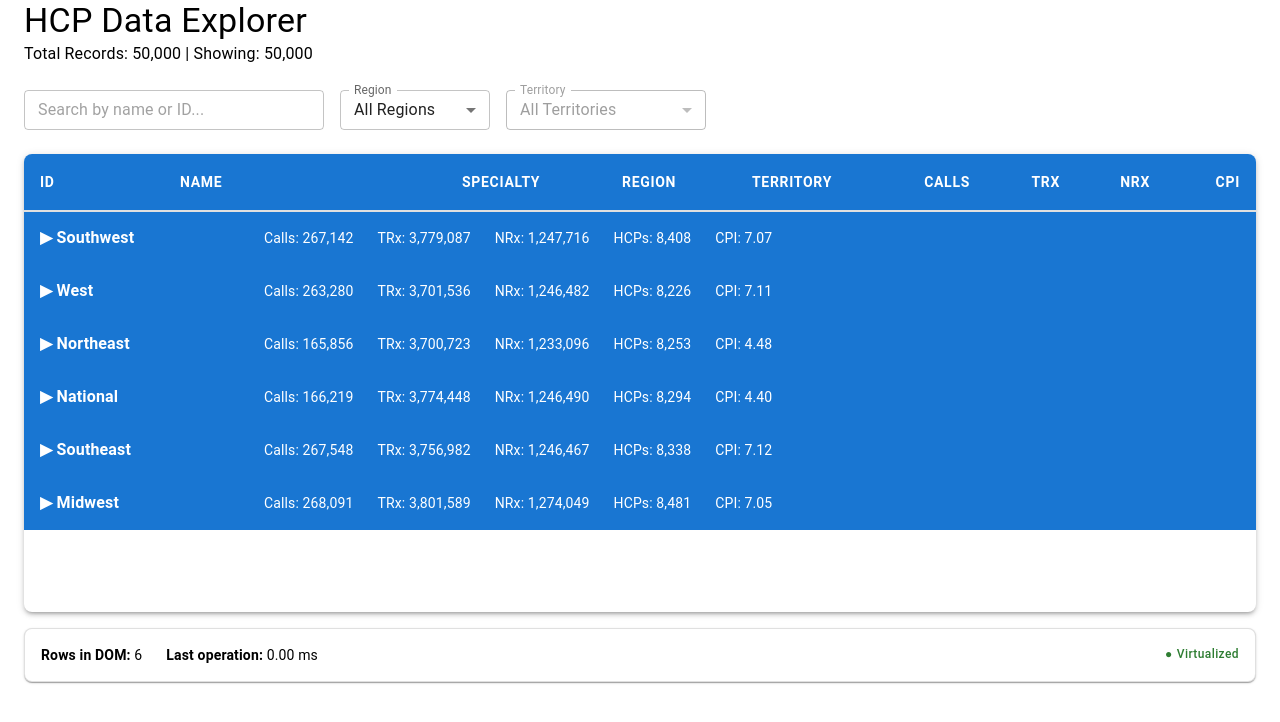
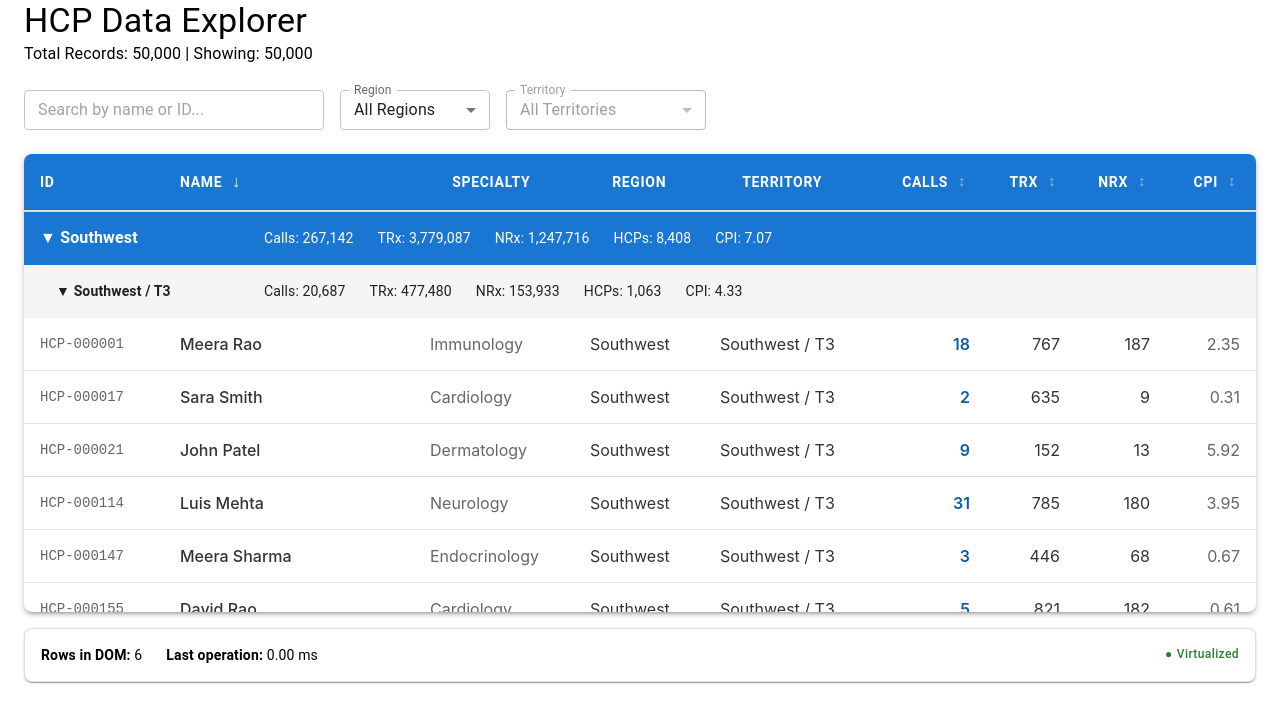
Before and after one commit to chinmay2099/hcp-data-explorer, a React (Vite) app: page / in a window 1280 px wide. Shown: the top 722 px of the page. Built offline with nearby package versions, Linux system fonts and the light colour scheme.

Commit message:
Add Sorting for HCP Data Explorer (#5)
Co-authored-by: chinmaybonde20 <chinmay.b@bayrocklabs.com>

```diff
--- a/src/App.tsx
+++ b/src/App.tsx
@@ -2,6 +2,7 @@ import { Container, Typography, Box, CircularProgress } from "@mui/material";
 import { HcpTable } from "./components/HcpTable";
 import { useHcpData } from "./hooks/useHcpData";
 import { useFiltering } from "./hooks/useFiltering";
+import { useSorting } from "./hooks/useSorting";
 import { SearchBar } from "./components/SearchBar";
 import { RegionFilter } from "./components/RegionFilter";
 import { TerritoryFilter } from "./components/TerritoryFilter";
@@ -19,6 +20,8 @@ function App() {
     availableTerritories,
     filteredData,
   } = useFiltering(data);
+
+  const { sortState, sortedData, toggleSort } = useSorting(filteredData);
 
   if (loading) {
     return (
@@ -44,7 +47,7 @@ function App() {
         <Typography variant="h4">HCP Data Explorer</Typography>
         <Typography variant="body1">
           Total Records: {data.length.toLocaleString()} | Showing:{" "}
-          {filteredData.length.toLocaleString()}
+          {sortedData.length.toLocaleString()}
         </Typography>
       </Box>
       <Box sx={{ mb: 3, display: "flex", gap: 2, alignItems: "center" }}>
@@ -62,12 +65,10 @@ function App() {
         />
       </Box>
       <HcpTable
-        data={filteredData}
-        autoExpand={
-          searchTerm.length > 0 ||
-          selectedRegion !== "all" ||
-          selectedTerritory !== "all"
-        }
+        data={sortedData}
+        autoExpand={true}
+        sortState={sortState}
+        onSortToggle={toggleSort}
       />
     </Container>
   );
--- a/src/components/HcpTable.tsx
+++ b/src/components/HcpTable.tsx
@@ -6,6 +6,7 @@ import {
   Paper,
   Box,
   Typography,
+  Tooltip,
 } from "@mui/material";
 import { type HcpRow } from "../types/hcp";
 import { useVirtualizer } from "@tanstack/react-virtual";
@@ -13,13 +14,21 @@ import { useRef, useState, useEffect } from "react";
 import { useGrouping } from "../hooks/useGrouping";
 import { GroupRow } from "./GroupRow";
 import { HcpRowComponent } from "./HcpRow";
+import { type SortState, type SortColumn } from "../hooks/sorting.utils";
 
 interface HcpTableProps {
   data: HcpRow[];
   autoExpand?: boolean;
+  sortState: SortState;
+  onSortToggle: (column: SortColumn) => void;
 }
 
-export function HcpTable({ data, autoExpand = false }: HcpTableProps) {
+export function HcpTable({
+  data,
+  autoExpand = false,
+  sortState,
+  onSortToggle,
+}: HcpTableProps) {
   const [domRowCount, setDomRowCount] = useState(0);
   const [lastOperationTime, setLastOperationTime] = useState<number>(0);
 
@@ -39,13 +48,88 @@ export function HcpTable({ data, autoExpand = false }: HcpTableProps) {
 
   useEffect(() => {
     const startTime = performance.now();
+
     const virtualRows = virtualizer.getVirtualItems();
     setDomRowCount(virtualRows.length);
+
     const endTime = performance.now();
     setLastOperationTime(endTime - startTime);
   }, [virtualizer]);
 
   const virtualItems = virtualizer.getVirtualItems();
+
+  const getSortIndicator = (column: SortColumn) => {
+    if (sortState.column !== column) {
+      return (
+        <Typography
+          component="span"
+          sx={{
+            fontSize: "0.9rem",
+            opacity: 0.55,
+            lineHeight: 1,
+          }}
+        >
+          ↕
+        </Typography>
+      );
+    }
+
+    return (
+      <Typography
+        component="span"
+        sx={{
+          fontSize: "1rem",
+          fontWeight: 700,
+          lineHeight: 1,
+        }}
+      >
+        {sortState.direction === "asc" ? "↑" : "↓"}
+      </Typography>
+    );
+  };
+
+  const handleSortClick = (column: SortColumn) => {
+    onSortToggle(column);
+  };
+
+  const sortableHeaderSx = {
+    textAlign: "left",
+    cursor: "pointer",
+    userSelect: "none",
+    transition: "background-color 0.15s ease",
+    "&:hover": {
+      backgroundColor: "rgba(255, 255, 255, 0.12)",
+    },
+  };
+
+  const sortableNumericHeaderSx = {
+    ...sortableHeaderSx,
+    textAlign: "right",
+  };
+
+  const sortHeaderContent = (label: string, column: SortColumn) => (
+    <Box
+      sx={{
+        display: "inline-flex",
+        alignItems: "center",
+        justifyContent: "center",
+        gap: 0.75,
+      }}
+    >
+      <span>{label}</span>
+      <Box
+        component="span"
+        sx={{
+          display: "inline-flex",
+          alignItems: "center",
+          justifyContent: "center",
+          minWidth: "16px",
+        }}
+      >
+        {getSortIndicator(column)}
+      </Box>
+    </Box>
+  );
 
   return (
     <Box>
@@ -59,7 +143,6 @@ export function HcpTable({ data, autoExpand = false }: HcpTableProps) {
       >
         <TableContainer
           sx={{
-            maxHeight: "70vh",
             borderBottom: "1px solid",
             borderColor: "divider",
           }}
@@ -75,6 +158,8 @@ export function HcpTable({ data, autoExpand = false }: HcpTableProps) {
                 fontSize: "0.875rem",
                 textTransform: "uppercase",
                 letterSpacing: "0.05em",
+                userSelect: "none",
+                whiteSpace: "nowrap",
               },
             }}
           >
@@ -82,31 +167,82 @@ export function HcpTable({ data, autoExpand = false }: HcpTableProps) {
               <TableCell sx={{ width: "140px", textAlign: "left" }}>
                 ID
               </TableCell>
-              <TableCell sx={{ flex: 1, textAlign: "left" }}>Name</TableCell>
+
+              <Tooltip title="Click to sort by Name" arrow>
+                <TableCell
+                  sx={{
+                    ...sortableHeaderSx,
+                    width: "auto",
+                  }}
+                  onClick={() => handleSortClick("name")}
+                >
+                  {sortHeaderContent("Name", "name")}
+                </TableCell>
+              </Tooltip>
+
               <TableCell sx={{ width: "160px", textAlign: "left" }}>
                 Specialty
               </TableCell>
+
               <TableCell sx={{ width: "130px", textAlign: "left" }}>
                 Region
               </TableCell>
+
               <TableCell sx={{ width: "160px", textAlign: "left" }}>
                 Territory
               </TableCell>
-              <TableCell sx={{ width: "90px", textAlign: "right" }}>
-                Calls
-              </TableCell>
-              <TableCell sx={{ width: "90px", textAlign: "right" }}>
-                TRx
-              </TableCell>
-              <TableCell sx={{ width: "90px", textAlign: "right" }}>
-                NRx
-              </TableCell>
-              <TableCell sx={{ width: "90px", textAlign: "right" }}>
-                CPI
-              </TableCell>
+
+              <Tooltip title="Click to sort by Calls" arrow>
+                <TableCell
+                  sx={{
+                    ...sortableNumericHeaderSx,
+                    width: "90px",
+                  }}
+                  onClick={() => handleSortClick("calls")}
+                >
+                  {sortHeaderContent("Calls", "calls")}
+                </TableCell>
+              </Tooltip>
+
+              <Tooltip title="Click to sort by TRx" arrow>
+                <TableCell
+                  sx={{
+                    ...sortableNumericHeaderSx,
+                    width: "90px",
+                  }}
+                  onClick={() => handleSortClick("trx")}
+                >
+                  {sortHeaderContent("TRx", "trx")}
+                </TableCell>
+              </Tooltip>
+
+              <Tooltip title="Click to sort by NRx" arrow>
+                <TableCell
+                  sx={{
+                    ...sortableNumericHeaderSx,
+                    width: "90px",
+                  }}
+                  onClick={() => handleSortClick("nrx")}
+                >
+                  {sortHeaderContent("NRx", "nrx")}
+                </TableCell>
+              </Tooltip>
+
+              <Tooltip title="Click to sort by CPI" arrow>
+                <TableCell
+                  sx={{
+                    ...sortableNumericHeaderSx,
+                    width: "90px",
+                  }}
+                  onClick={() => handleSortClick("cpi")}
+                >
+                  {sortHeaderContent("CPI", "cpi")}
+                </TableCell>
+              </Tooltip>
             </TableRow>
           </TableHead>
         </TableContainer>
+
         <div
           ref={parentRef}
           style={{
@@ -123,6 +259,7 @@ export function HcpTable({ data, autoExpand = false }: HcpTableProps) {
           >
             {virtualItems.map((virtualRow) => {
               const item = renderItems[virtualRow.index];
+
               return (
                 <div
                   key={item.key}
@@ -142,6 +279,7 @@ export function HcpTable({ data, autoExpand = false }: HcpTableProps) {
                       level={0}
                     />
                   )}
+
                   {item.type === "territory" && (
                     <GroupRow
                       item={item}
@@ -151,6 +289,7 @@ export function HcpTable({ data, autoExpand = false }: HcpTableProps) {
                       level={1}
                     />
                   )}
+
                   {item.type === "row" && <HcpRowComponent row={item.row} />}
                 </div>
               );
@@ -158,6 +297,7 @@ export function HcpTable({ data, autoExpand = false }: HcpTableProps) {
           </div>
         </div>
       </Paper>
+
       <Box
         sx={{
           mt: 2,
@@ -176,10 +316,12 @@ export function HcpTable({ data, autoExpand = false }: HcpTableProps) {
           <Typography variant="body2" color="text.secondary">
             <strong>Rows in DOM:</strong> {domRowCount}
           </Typography>
+
           <Typography variant="body2" color="text.secondary">
             <strong>Last operation:</strong> {lastOperationTime.toFixed(2)} ms
           </Typography>
         </Box>
+
         <Typography
           variant="caption"
           sx={{
--- /dev/null
+++ b/src/hooks/sorting.utils.ts
@@ -0,0 +1,54 @@
+import { type HcpRow } from "../types/hcp";
+import { normalizeCalls } from "../lib/hcp-utils";
+
+export type SortColumn = "name" | "calls" | "trx" | "nrx" | "cpi";
+export type SortDirection = "asc" | "desc" | "none";
+
+export interface SortState {
+  column: SortColumn;
+  direction: SortDirection;
+}
+
+export function sortRows(rows: HcpRow[], sortState: SortState): HcpRow[] {
+  if (sortState.direction === "none") {
+    return [...rows];
+  }
+
+  const { column, direction } = sortState;
+  const multiplier = direction === "asc" ? 1 : -1;
+
+  return [...rows].sort((a, b) => {
+    let comparison = 0;
+
+    switch (column) {
+      case "name":
+        comparison = a.name.localeCompare(b.name);
+        break;
+      case "calls":
+        const callsA = normalizeCalls(a.calls) || 0;
+        const callsB = normalizeCalls(b.calls) || 0;
+        comparison = callsA - callsB;
+        break;
+      case "trx":
+        comparison = a.trx - b.trx;
+        break;
+      case "nrx":
+        comparison = a.nrx - b.nrx;
+        break;
+      case "cpi":
+        const cpiA = calculateRowCPI(a);
+        const cpiB = calculateRowCPI(b);
+        comparison = (cpiA ?? 0) - (cpiB ?? 0);
+        break;
+    }
+
+    return comparison * multiplier;
+  });
+}
+
+function calculateRowCPI(row: HcpRow): number | null {
+  const normalizedCalls = normalizeCalls(row.calls);
+  if (!normalizedCalls) return null;
+  if (row.trx === 0) return null;
+  return (normalizedCalls / row.trx) * 100;
+}
--- a/src/hooks/useGrouping.ts
+++ b/src/hooks/useGrouping.ts
@@ -16,7 +16,7 @@ export function useGrouping(data: HcpRow[], autoExpand: boolean = false) {
   const groupedData = useMemo(() => groupByRegionAndTerritory(data), [data]);
 
   useEffect(() => {
-    if (autoExpand && data.length > 0 && data.length < 1000) {
+    if (autoExpand && data.length > 0) {
       const allRegions = new Set(groupedData.keys());
       const allTerritories = new Set<string>();
 
--- /dev/null
+++ b/src/hooks/useSorting.ts
@@ -0,0 +1,42 @@
+import { useState, useMemo, useCallback } from "react";
+import { type HcpRow } from "../types/hcp";
+import {
+  sortRows,
+  type SortState,
+  type SortColumn,
+  type SortDirection,
+} from "./sorting.utils";
+
+export function useSorting(data: HcpRow[]) {
+  const [sortState, setSortState] = useState<SortState>({
+    column: "name",
+    direction: "none",
+  });
+
+  const sortedData = useMemo(() => {
+    if (sortState.direction === "none") {
+      return data;
+    }
+    return sortRows(data, sortState);
+  }, [data, sortState]);
+
+  const toggleSort = useCallback((column: SortColumn) => {
+    setSortState((prev) => {
+      if (prev.column !== column) {
+        return { column, direction: "asc" };
+      }
+
+      const directions: SortDirection[] = ["asc", "desc", "none"];
+      const currentIndex = directions.indexOf(prev.direction);
+      const nextIndex = (currentIndex + 1) % directions.length;
+
+      return { column, direction: directions[nextIndex] };
+    });
+  }, []);
+
+  return {
+    sortState,
+    sortedData,
+    toggleSort,
+  };
+}
```
